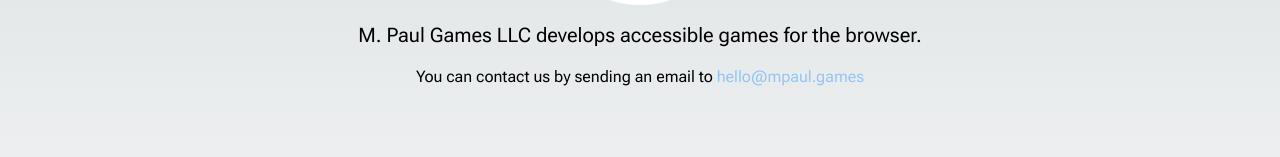
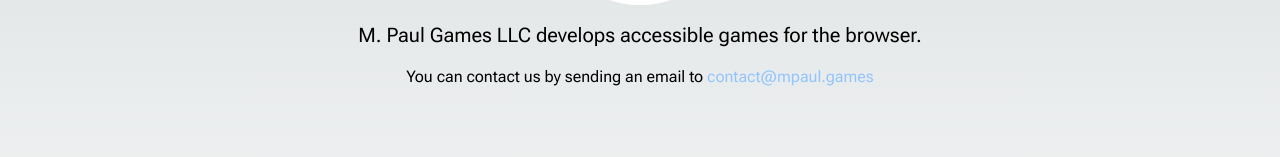
Before and after one commit to mpaulweeks/mpaulgames, a Next.js app: page /contact in a window 1280 px wide. Shown: the part 291-448 px from the top of the page. Built offline with nearby package versions, Linux system fonts and the light colour scheme.

Commit message:
Update page.tsx

```diff
--- a/src/app/contact/page.tsx
+++ b/src/app/contact/page.tsx
@@ -1,6 +1,6 @@
 import { Logo } from "@/components/logo";
 
-const email = "hello@mpaul.games";
+const email = "contact@mpaul.games";
 
 export default function About() {
   return (
```
